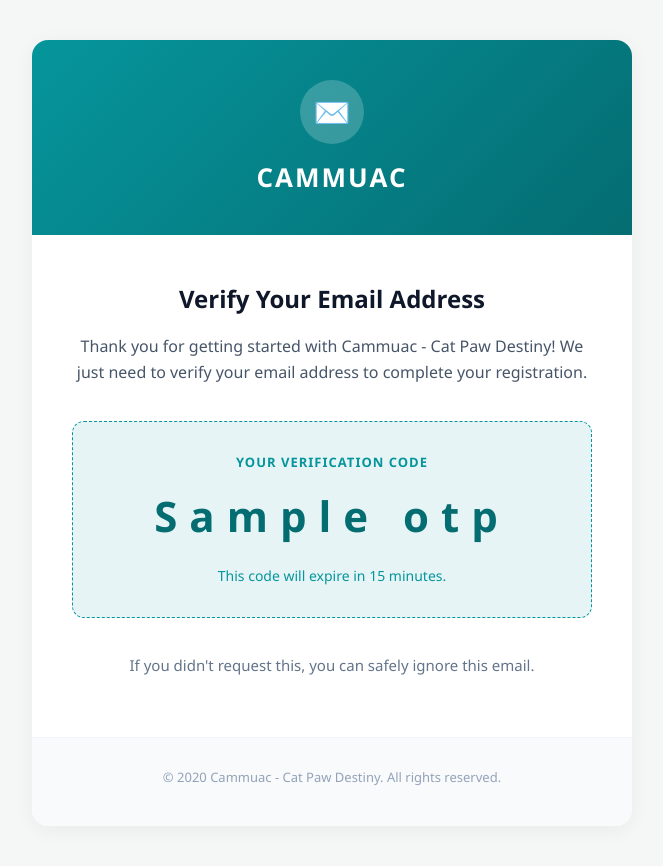
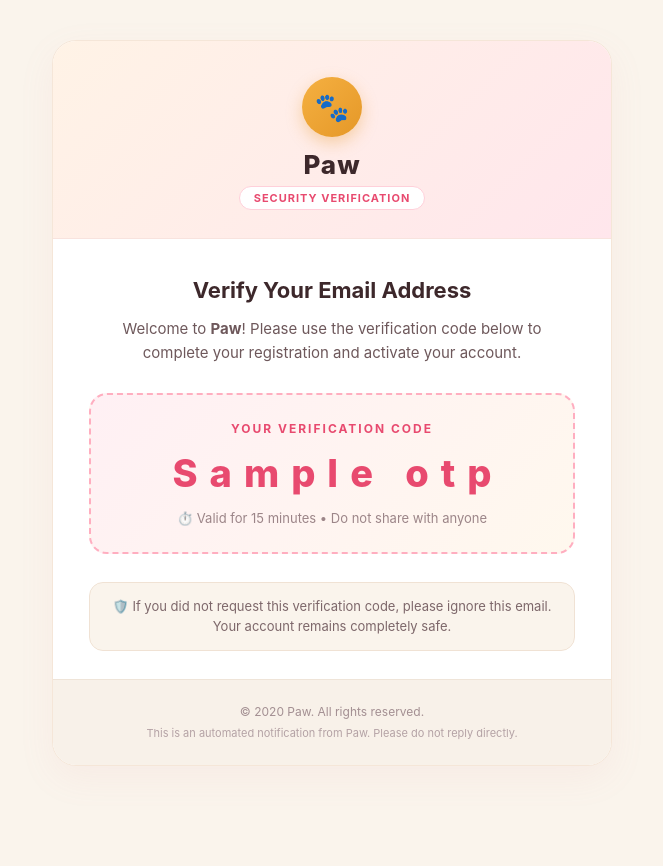
Before and after one commit to MohammadFahad1/Cammuac---Cat-Paw-Destiny, a Django app: template templates/otp_template.html in a window 1280 px wide. Shown: the whole page, without its empty margins (308-971 px from the left). After the commit the page ends 766 px from the top, so only its background shows below. Run offline with Django 5.2, Linux system fonts and the light colour scheme; the template is opened without the code that fills it: most values are stand-ins (such as "Sample title", 1, 10 or a date in 2020); parts of the project's set-up code (start-up, migrations or seed data) failed here and were passed over.

Commit message:
Bypass otp added and email template redesigned

```diff
--- a/templates/otp_template.html
+++ b/templates/otp_template.html
@@ -1,62 +1,110 @@
 {% load static %}
 <!DOCTYPE html>
-<html>
+<html lang="en">
 <head>
     <meta charset="utf-8">
     <meta name="viewport" content="width=device-width, initial-scale=1.0">
-    <title>Verify Your Email - Cammuac</title>
+    <title>Verify Your Email - Paw</title>
+    <!--[if mso]>
+    <style type="text/css">
+        body, table, td {font-family: Arial, Helvetica, sans-serif !important;}
+    </style>
+    <![endif]-->
     <style>
         body, table, td, a { -webkit-text-size-adjust: 100%; -ms-text-size-adjust: 100%; }
         table, td { mso-table-lspace: 0pt; mso-table-rspace: 0pt; }
         img { -ms-interpolation-mode: bicubic; border: 0; outline: none; text-decoration: none; }
-        body { height: 100% !important; margin: 0 !important; padding: 0 !important; width: 100% !important; font-family: 'Segoe UI', Roboto, Helvetica, Arial, sans-serif; background-color: #f4f7f6; color: #475569; }
-        .main-container { max-width: 600px; margin: 0 auto; width: 100%; background-color: #ffffff; border-radius: 16px; overflow: hidden; box-shadow: 0 10px 25px -5px rgba(0, 0, 0, 0.05); }
+        body {
+            margin: 0 !important;
+            padding: 0 !important;
+            width: 100% !important;
+            background-color: #FAF4EC;
+            font-family: -apple-system, BlinkMacSystemFont, 'Segoe UI', Roboto, Helvetica, Arial, sans-serif;
+            color: #3D282B;
+        }
     </style>
 </head>
-<body style="background-color: #f4f7f6; margin: 0 !important; padding: 0 !important; font-family: 'Segoe UI', Roboto, Helvetica, Arial, sans-serif;">
-    <table border="0" cellpadding="0" cellspacing="0" width="100%" style="padding: 40px 0;">
+<body style="margin: 0 !important; padding: 0 !important; background-color: #FAF4EC; font-family: -apple-system, BlinkMacSystemFont, 'Segoe UI', Roboto, Helvetica, Arial, sans-serif; color: #3D282B;">
+    <table border="0" cellpadding="0" cellspacing="0" width="100%" style="background-color: #FAF4EC; padding: 40px 15px;">
         <tr>
             <td align="center">
                 <!-- Main Container -->
-                <table class="main-container" border="0" cellpadding="0" cellspacing="0" width="100%" style="max-width: 600px; background-color: #ffffff; border-radius: 16px; overflow: hidden; box-shadow: 0 4px 20px rgba(0,0,0,0.05);">
+                <table border="0" cellpadding="0" cellspacing="0" width="100%" style="max-width: 560px; background-color: #FFFFFF; border-radius: 24px; overflow: hidden; border: 1px solid #F5E6D8; box-shadow: 0 12px 36px rgba(220, 140, 150, 0.08);">
 
-                    <!-- Header -->
+                    <!-- Header with Warm Peach-Pink Gradient -->
                     <tr>
-                        <td class="header" align="center" style="background: linear-gradient(135deg, #06959c 0%, #046d72 100%); padding: 40px 30px; text-align: center;">
-                            <div style="background-color: rgba(255,255,255,0.2); width: 64px; height: 64px; border-radius: 50%; line-height: 64px; text-align: center; margin: 0 auto 15px auto; font-size: 30px;">✉️</div>
-                            <h2 class="branding" style="font-size: 26px; font-weight: 800; color: #ffffff; letter-spacing: 2px; text-transform: uppercase; margin: 0;">Cammuac</h2>
+                        <td align="center" style="background: linear-gradient(135deg, #FFF3E6 0%, #FFE6EC 100%); padding: 36px 24px 28px 24px; text-align: center; border-bottom: 1px solid #F8E3DE;">
+                            <!-- Circular Golden Paw Badge -->
+                            <table border="0" cellpadding="0" cellspacing="0" style="margin: 0 auto 12px auto;">
+                                <tr>
+                                    <td align="center" style="width: 60px; height: 60px; background: linear-gradient(135deg, #F5B041 0%, #E59828 100%); border-radius: 50%; box-shadow: 0 6px 16px rgba(229, 152, 40, 0.35); text-align: center; vertical-align: middle; font-size: 28px; line-height: 60px;">
+                                        🐾
+                                    </td>
+                                </tr>
+                            </table>
+
+                            <!-- Project Brand Name -->
+                            <h2 style="font-size: 26px; font-weight: 800; color: #3D282B; letter-spacing: 1px; margin: 0 0 6px 0;">Paw</h2>
+
+                            <!-- Badge -->
+                            <span style="display: inline-block; background-color: #FFFFFF; color: #E84A6F; font-size: 11px; font-weight: 700; letter-spacing: 1px; text-transform: uppercase; padding: 4px 14px; border-radius: 20px; border: 1px solid #FFD0DA;">
+                                Security Verification
+                            </span>
                         </td>
                     </tr>
 
-                    <!-- Content -->
+                    <!-- Main Body Content -->
                     <tr>
-                        <td class="content" style="padding: 45px 40px; font-size: 16px; line-height: 1.6; color: #475569;">
-                            <h1 style="color: #0f172a; font-size: 24px; margin-top: 0; font-weight: 700; text-align: center;">Verify Your Email Address</h1>
-                            <p style="text-align: center; margin-bottom: 30px; color: #475569;">
+                        <td style="padding: 38px 36px 28px 36px;">
+                            <!-- Title -->
+                            <h1 style="color: #3D282B; font-size: 22px; font-weight: 700; text-align: center; margin: 0 0 14px 0;">
+                                Verify Your Email Address
+                            </h1>
+
+                            <!-- Description Message -->
+                            <p style="text-align: center; margin: 0 0 28px 0; font-size: 15px; line-height: 1.6; color: #6E585B;">
                             {% if purpose == "Activation" or not purpose %}
-                                Thank you for getting started with Cammuac - Cat Paw Destiny! We just need to verify your email address to complete your registration.
-                            {% elif purpose == "Two-Factor Authentication" %}
-                                Thank you for logging in to Cammuac - Cat Paw Destiny. Please verify your email address to complete your login.
+                                Welcome to <strong>Paw</strong>! Please use the verification code below to complete your registration and activate your account.
+                            {% elif purpose == "Password Reset" %}
+                                We received a request to reset the password for your <strong>Paw</strong> account. Please use the verification code below to proceed.
                             {% else %}
-                                Thank you for requesting a password reset. Please verify your email address to proceed.
+                                Thank you for using <strong>Paw</strong>. Please use the verification code below to complete your verification.
                             {% endif %}
                             </p>
 
                             <!-- OTP Box -->
-                            <div class="otp-box" style="background-color: #e6f4f5; border-radius: 12px; padding: 30px; text-align: center; margin: 35px 0; border: 1.5px dashed #06959c;">
-                                <p style="margin-top: 0; margin-bottom: 10px; font-size: 13px; color: #06959c; font-weight: 700; text-transform: uppercase; letter-spacing: 1px;">Your Verification Code</p>
-                                <span class="otp-code" style="font-size: 42px; font-weight: 800; letter-spacing: 12px; color: #046d72; margin: 0; display: inline-block;">{{ otp }}</span>
-                                <p class="otp-note" style="font-size: 14px; color: #06959c; margin-top: 15px; margin-bottom: 0;">This code will expire in 15 minutes.</p>
-                            </div>
+                            <table border="0" cellpadding="0" cellspacing="0" width="100%" style="margin: 0 0 28px 0;">
+                                <tr>
+                                    <td align="center" style="background: linear-gradient(135deg, #FFF0F4 0%, #FFF8EE 100%); border: 2px dashed #FFAEC0; border-radius: 18px; padding: 26px 20px; text-align: center;">
+                                        <div style="font-size: 12px; font-weight: 700; color: #E84A6F; letter-spacing: 2px; text-transform: uppercase; margin-bottom: 10px;">
+                                            Your Verification Code
+                                        </div>
+                                        <div style="font-size: 38px; font-weight: 800; letter-spacing: 12px; color: #E84A6F; font-family: 'SF Pro Display', -apple-system, BlinkMacSystemFont, Consolas, monospace; display: inline-block; padding-left: 12px; margin: 4px 0;">
+                                            {{ otp }}
+                                        </div>
+                                        <div style="font-size: 13px; color: #9C8588; margin-top: 10px;">
+                                            ⏱️ Valid for 15 minutes • Do not share with anyone
+                                        </div>
+                                    </td>
+                                </tr>
+                            </table>
 
-                            <p style="text-align: center; margin-top: 30px; font-size: 15px; color: #64748b;">If you didn't request this, you can safely ignore this email.</p>
+                            <!-- Security Notice Card -->
+                            <table border="0" cellpadding="0" cellspacing="0" width="100%">
+                                <tr>
+                                    <td style="background-color: #FAF4EC; border: 1px solid #F0E2D4; border-radius: 14px; padding: 14px 18px; text-align: center; font-size: 13px; line-height: 1.5; color: #7D676A;">
+                                        🛡️ If you did not request this verification code, please ignore this email. Your account remains completely safe.
+                                    </td>
+                                </tr>
+                            </table>
                         </td>
                     </tr>
 
                     <!-- Footer -->
                     <tr>
-                        <td class="footer" align="center" style="background-color: #f8fafc; padding: 30px; text-align: center; font-size: 13px; color: #94a3b8; border-top: 1px solid #f1f5f9;">
-                            <p style="margin: 0 0 10px 0;">&copy; {% if current_year %}{{ current_year }}{% else %}{% now "Y" %}{% endif %} Cammuac - Cat Paw Destiny. All rights reserved.</p>
+                        <td align="center" style="background-color: #F8F1E9; padding: 22px 24px; text-align: center; font-size: 12px; line-height: 1.6; color: #A38F92; border-top: 1px solid #EFE4D8;">
+                            <p style="margin: 0 0 4px 0;">&copy; {% if current_year %}{{ current_year }}{% else %}{% now "Y" %}{% endif %} Paw. All rights reserved.</p>
+                            <p style="margin: 0; font-size: 11px; color: #B4A2A5;">This is an automated notification from Paw. Please do not reply directly.</p>
                         </td>
                     </tr>
 
```
Also changed, not shown: apps/accounts/tasks.py (+5 -4 lines), apps/accounts/tests.py (+50 -0 lines), apps/accounts/views.py (+39 -30 lines).
